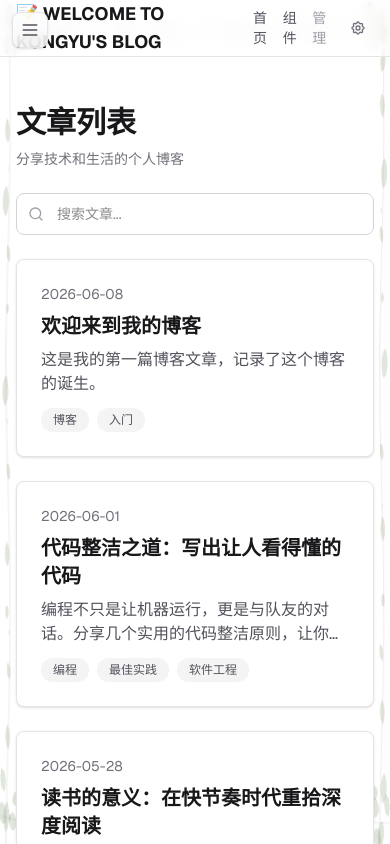
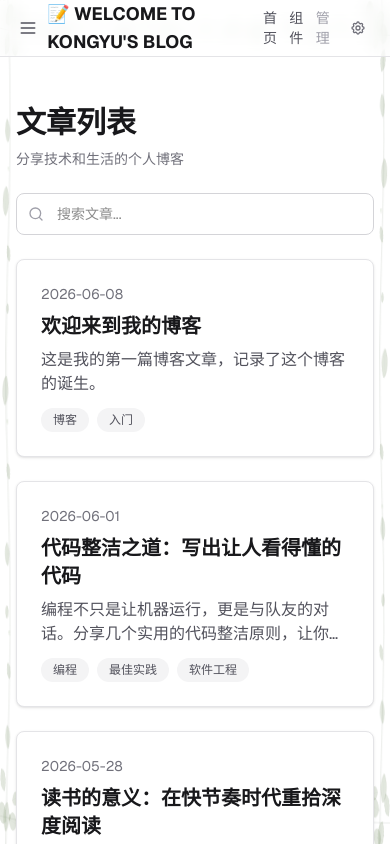
Before and after one commit to mortallllll/my-blog, a Next.js app: page / in a window 390 px wide. Shown: the top 844 px of the page. Built offline with nearby package versions, Linux system fonts and the light colour scheme.

Commit message:
fix: 汉堡按钮移入导航栏避免与标题重叠

```diff
--- a/src/app/layout.tsx
+++ b/src/app/layout.tsx
@@ -4,6 +4,7 @@ import Link from 'next/link';
 import VintageLeafBorder from '@/components/VintageLeafBorder';
 import { SettingsProvider } from '@/components/SettingsProvider';
 import { NavbarClient } from '@/components/NavbarClient';
+import { MobileMenuBtn } from '@/components/MobileMenuBtn';
 import './globals.css';
 
 const geistSans = Geist({
@@ -41,12 +42,15 @@ export default function RootLayout({
           {/* Navbar */}
           <header className="sticky top-0 z-50 border-b border-zinc-200 navbar-dynamic backdrop-blur-sm dark:border-zinc-800">
             <div className="mx-auto flex h-14 max-w-4xl items-center justify-between px-4">
+              <div className="flex items-center gap-2">
+                <MobileMenuBtn />
                 <Link
                   href="/"
                   className="text-lg font-bold text-zinc-900 hover:text-blue-600 transition dark:text-zinc-100 dark:hover:text-blue-400"
                 >
                   📝 WELCOME TO KONGYU'S BLOG
                 </Link>
+              </div>
               <nav className="flex items-center gap-3 text-sm">
                 <Link
                   href="/"
--- a/src/components/MobileDrawer.tsx
+++ b/src/components/MobileDrawer.tsx
@@ -1,9 +1,18 @@
 'use client';
 
-import { useState, useCallback } from 'react';
+import { useState, useCallback, useEffect } from 'react';
 import type { Post } from '@/lib/posts';
 import ContributionCalendar from '@/components/ContributionCalendar';
 import TagList from '@/components/TagList';
+
+const OPEN_EVENT = 'open-mobile-drawer';
+
+/** 触发抽屉打开（由导航栏按钮调用） */
+export function emitOpenDrawer() {
+  if (typeof window !== 'undefined') {
+    window.dispatchEvent(new CustomEvent(OPEN_EVENT));
+  }
+}
 
 interface Props {
   posts: Post[];
@@ -24,19 +33,14 @@ export default function MobileDrawer({
 
   const close = useCallback(() => setOpen(false), []);
 
+  useEffect(() => {
+    const handler = () => setOpen(true);
+    window.addEventListener(OPEN_EVENT, handler);
+    return () => window.removeEventListener(OPEN_EVENT, handler);
+  }, []);
+
   return (
     <>
-      {/* 汉堡按钮 — 移动端固定左上角 */}
-      <button
-        onClick={() => setOpen(true)}
-        className="lg:hidden fixed top-3 left-3 z-50 inline-flex h-9 w-9 items-center justify-center rounded-lg bg-white/80 backdrop-blur-sm shadow border border-zinc-200 text-zinc-600 active:bg-zinc-100 transition dark:bg-zinc-900/80 dark:border-zinc-700 dark:text-zinc-400 dark:active:bg-zinc-800"
-        aria-label="打开侧边栏"
-      >
-        <svg className="h-5 w-5" fill="none" stroke="currentColor" viewBox="0 0 24 24">
-          <path strokeLinecap="round" strokeLinejoin="round" strokeWidth={2} d="M4 6h16M4 12h16M4 18h16" />
-        </svg>
-      </button>
-
       {/* 遮罩层 */}
       {open && (
         <div className="fixed inset-0 z-[100] lg:hidden">
@@ -60,19 +64,13 @@ export default function MobileDrawer({
             </div>
 
             <div className="p-4 space-y-5">
-              {/* 统计数字 */}
               <StatsInline posts={posts} />
-
-              {/* 日历 */}
               <ContributionCalendar
                 posts={posts}
                 activeDate={activeDate}
                 onDateChange={(d) => { onDateChange(d); close(); }}
               />
-
               <hr className="border-zinc-200 dark:border-zinc-700" />
-
-              {/* 标签 */}
               <TagList
                 posts={posts}
                 activeTag={activeTag}
@@ -86,7 +84,6 @@ export default function MobileDrawer({
   );
 }
 
-/** 移动端的行内统计数字 */
 function StatsInline({ posts }: { posts: Post[] }) {
   const sorted = [...posts].sort(
     (a, b) => new Date(a.meta.date).getTime() - new Date(b.meta.date).getTime()
@@ -99,7 +96,6 @@ function StatsInline({ posts }: { posts: Post[] }) {
     now.setHours(0, 0, 0, 0);
     days = Math.max(1, Math.ceil((now.getTime() - first.getTime()) / 86400000));
   }
-
   return (
     <div className="flex items-center gap-4">
       <div className="flex items-baseline gap-0.5">
--- /dev/null
+++ b/src/components/MobileMenuBtn.tsx
@@ -0,0 +1,18 @@
+'use client';
+
+import { emitOpenDrawer } from '@/components/MobileDrawer';
+
+/** 导航栏内的汉堡按钮 — 仅移动端显示 */
+export function MobileMenuBtn() {
+  return (
+    <button
+      onClick={() => emitOpenDrawer()}
+      className="lg:hidden inline-flex h-8 w-8 items-center justify-center rounded text-zinc-600 hover:bg-zinc-100 transition dark:text-zinc-400 dark:hover:bg-zinc-800"
+      aria-label="打开侧边栏"
+    >
+      <svg className="h-5 w-5" fill="none" stroke="currentColor" viewBox="0 0 24 24">
+        <path strokeLinecap="round" strokeLinejoin="round" strokeWidth={2} d="M4 6h16M4 12h16M4 18h16" />
+      </svg>
+    </button>
+  );
+}
```
Lines whose indentation alone changed are shown as unchanged.
